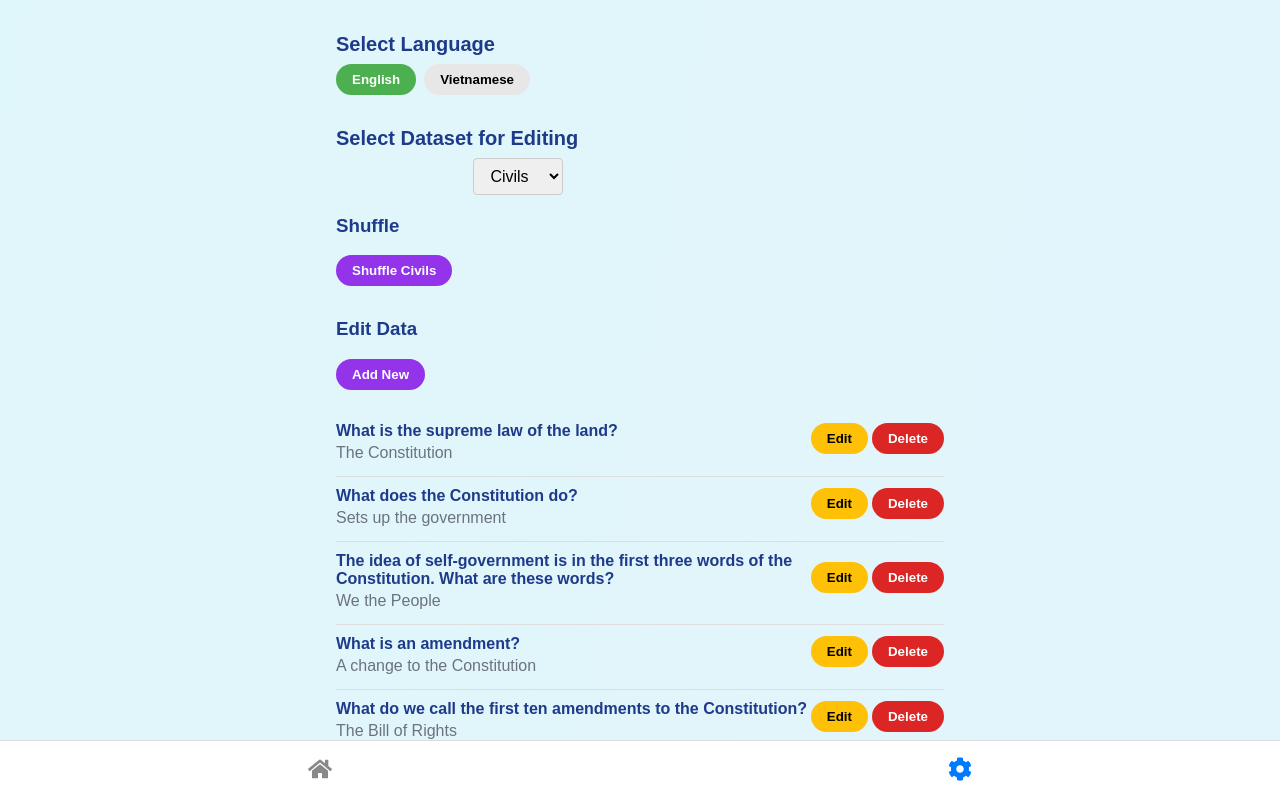
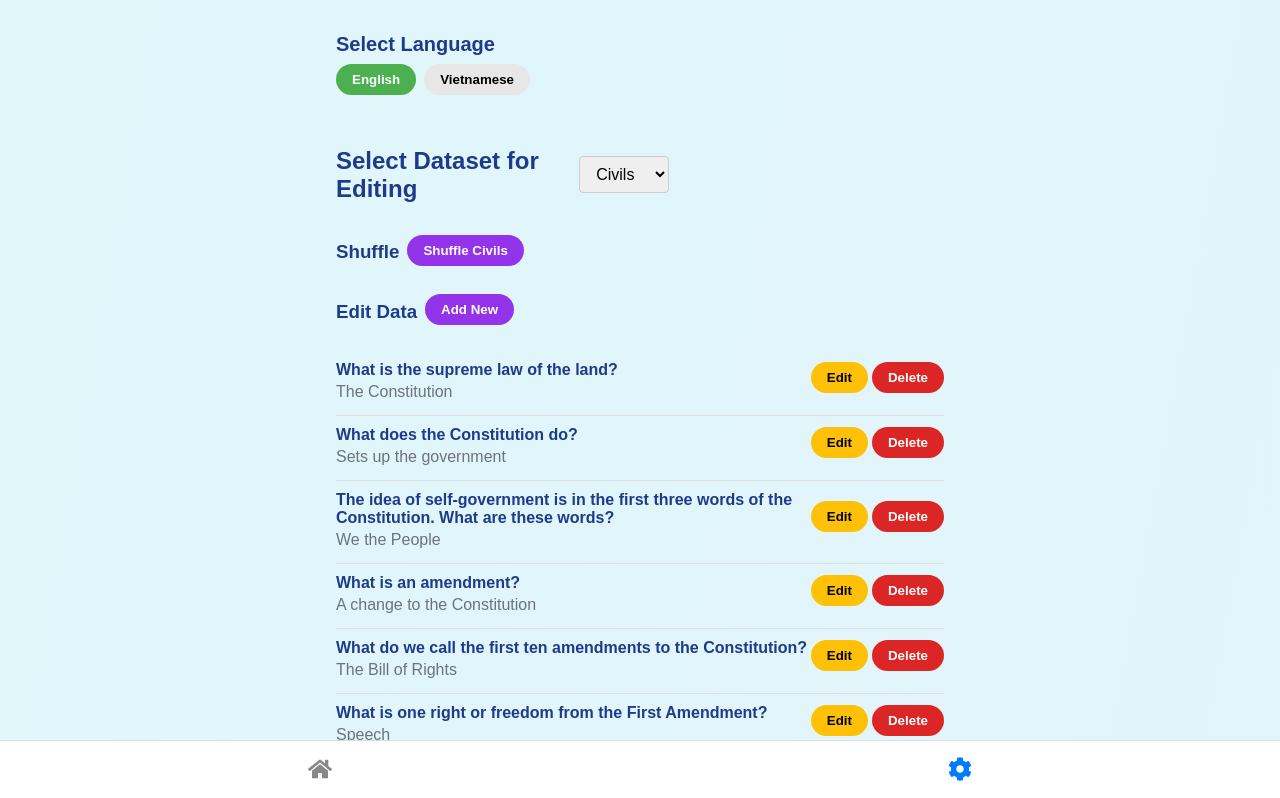
Before and after one commit to nampham-us/english-reflex-practice-immigration, a Next.js app: page /settings in a window 1280 px wide. Shown: the top 798 px of the page. Built offline with nearby package versions, Linux system fonts and the light colour scheme.

Commit message:
Fix all1

```diff
--- a/pages/settings.tsx
+++ b/pages/settings.tsx
@@ -109,7 +109,7 @@ const Settings: React.FC<SettingsProps> = ({
       </div>
 
       {/* Chọn Bộ Dữ Liệu Để Chỉnh Sửa */}
-      <div className="settings-section">
+      <div className="data-selection" style={{ justifyContent:  "flex-start" }}>
         <h2>{labels[language].selectDataset}</h2>
         <div className="data-selection">
           <select
@@ -126,8 +126,9 @@ const Settings: React.FC<SettingsProps> = ({
         </div>
       </div>
 
+
       {/* Thêm Nút Shuffle */}
-      <div className="settings-section">
+      <div className="data-selection" style={{ justifyContent:  "flex-start" }}>
         <h3>{labels[language].shuffle}</h3>
         {selectedDataset == "civils" ? (
           <div className="button-group">
@@ -144,8 +145,7 @@ const Settings: React.FC<SettingsProps> = ({
         )}
       </div>
 
-      {/* Danh Sách Các Câu Hỏi và Đáp Án */}
-      <div className="settings-section">
+      <div className="data-selection" style={{ justifyContent:  "flex-start"}}>
         <h3>{labels[language].editData}</h3>
         <div className="button-group">
           <Button
@@ -160,6 +160,11 @@ const Settings: React.FC<SettingsProps> = ({
             {labels[language].addNew}
           </Button>
         </div>
+      </div>
+
+      {/* Danh Sách Các Câu Hỏi và Đáp Án */}
+      <div className="settings-section">
+
         <ul className="qa-list">
           {data.map((qa) => (
             <li key={qa.id}>
--- a/styles/globals.css
+++ b/styles/globals.css
@@ -312,6 +312,7 @@ body {
 /* Section Styles */
 .settings-section {
   margin-bottom: 1.25rem; /* 20px */
+
 }
 
 /* Section Title */
```
Lines whose indentation alone changed are shown as unchanged.
